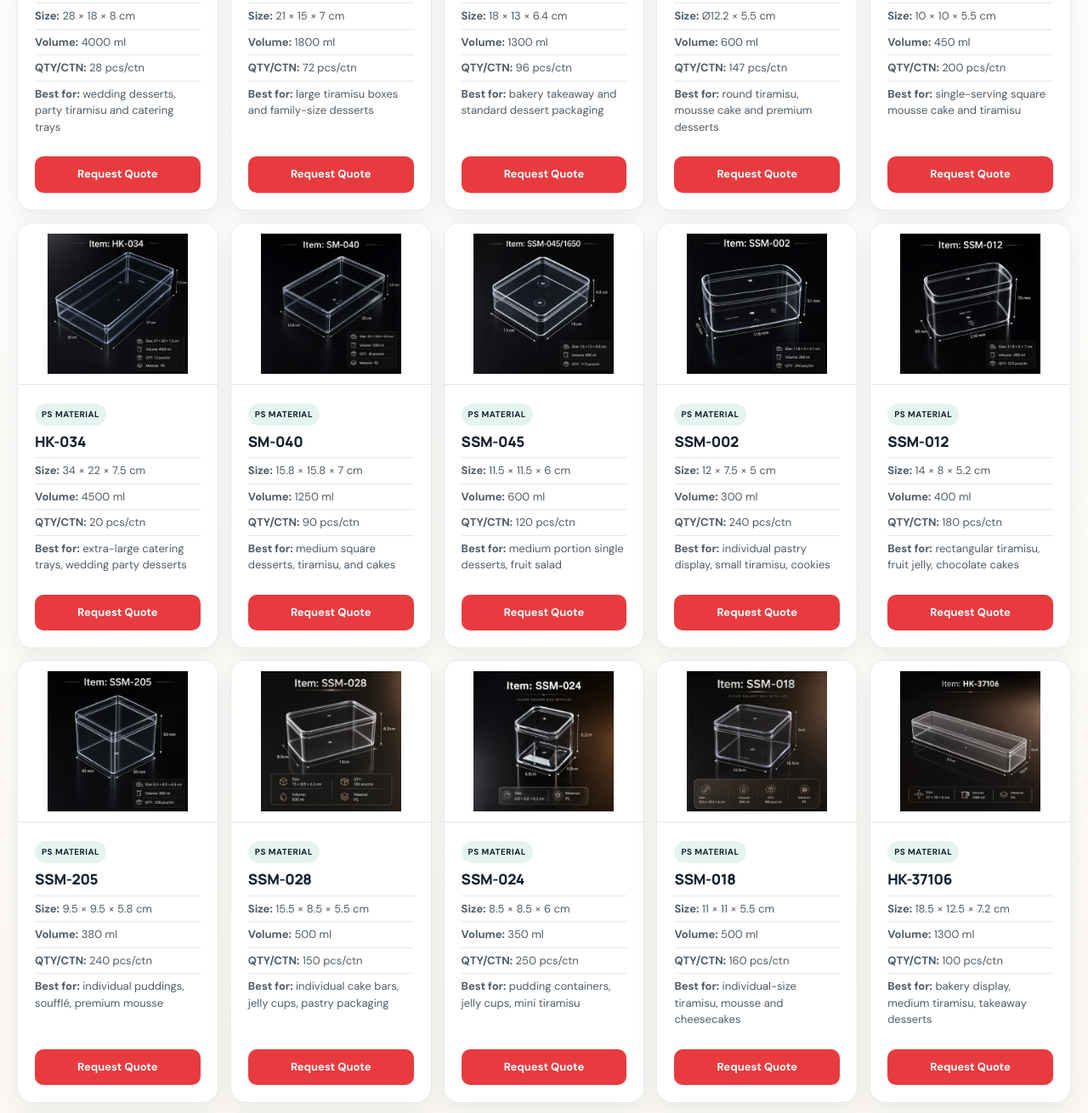
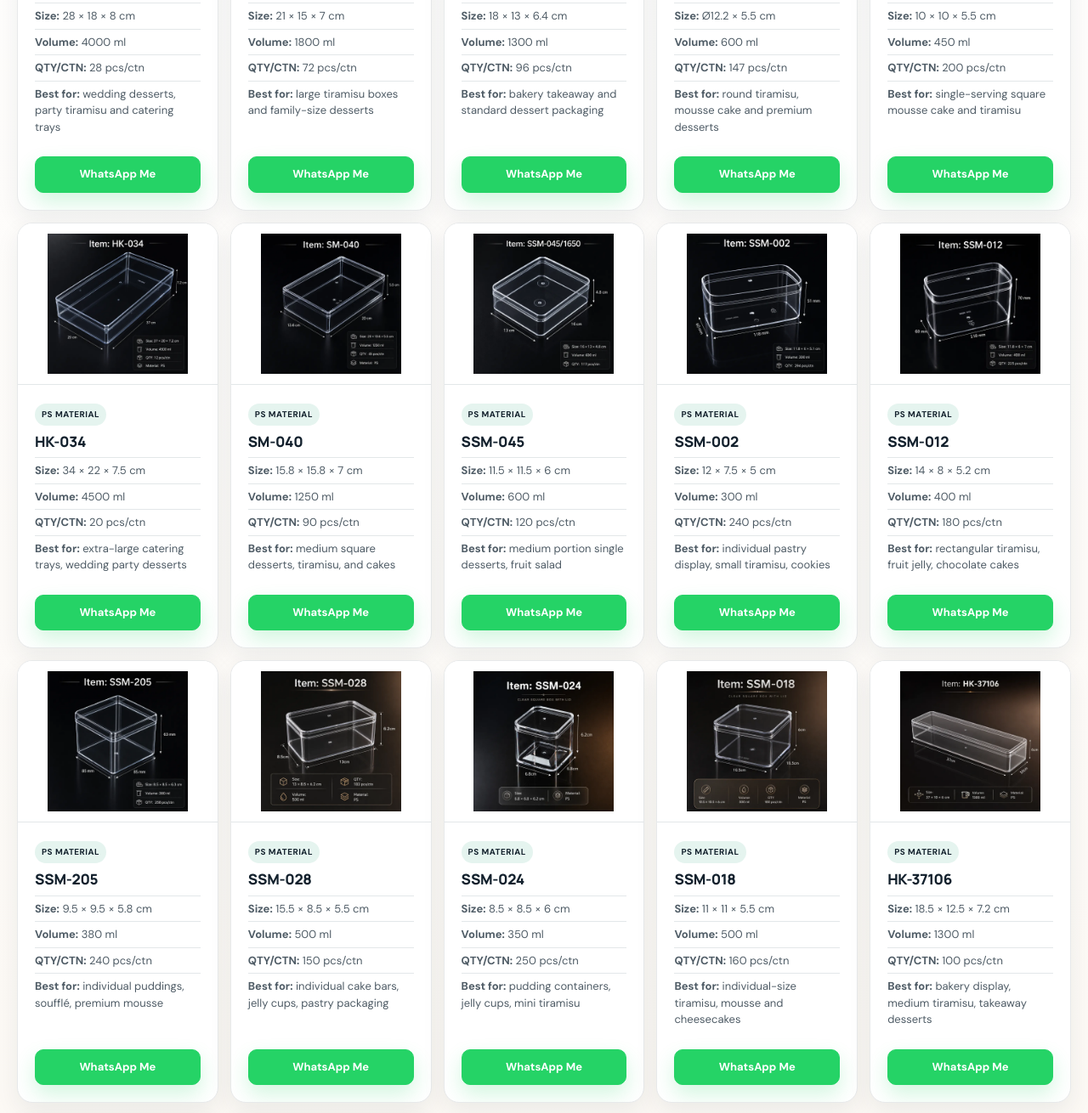
Before and after one commit to cleardessertpack-eric/cleardessertpack, a website: page products.html in a window 1280 px wide. Shown: the part 4428-5738 px from the top of the page at 85% size. Drawn offline with Linux system fonts and the light colour scheme.

Commit message:
Link product quote buttons to WhatsApp

```diff
--- a/products.html
+++ b/products.html
@@ -293,7 +293,7 @@
             </div>
           </div>
           <div style="padding: 0 20px 20px;">
-            <a href="contact.html?sku=HK-28188" class="btn" style="width: 100%; padding: 10px; font-size: 13px; text-align: center; justify-content: center; min-height: 38px; box-shadow: none;">Request Quote</a>
+            <a href="https://wa.me/8618358130956?text=Hi%2C%20I'm%20interested%20in%20SKU%20HK-28188.%20Please%20send%20me%20the%20price%2C%20MOQ%2C%20and%20sample%20details." target="_blank" rel="noopener noreferrer" class="btn wa-btn" style="width: 100%; padding: 10px; font-size: 13px; text-align: center; justify-content: center; min-height: 38px; box-shadow: none;">WhatsApp Me</a>
           </div>
         </article>
 
@@ -315,7 +315,7 @@
             </div>
           </div>
           <div style="padding: 0 20px 20px;">
-            <a href="contact.html?sku=HK-21157" class="btn" style="width: 100%; padding: 10px; font-size: 13px; text-align: center; justify-content: center; min-height: 38px; box-shadow: none;">Request Quote</a>
+            <a href="https://wa.me/8618358130956?text=Hi%2C%20I'm%20interested%20in%20SKU%20HK-21157.%20Please%20send%20me%20the%20price%2C%20MOQ%2C%20and%20sample%20details." target="_blank" rel="noopener noreferrer" class="btn wa-btn" style="width: 100%; padding: 10px; font-size: 13px; text-align: center; justify-content: center; min-height: 38px; box-shadow: none;">WhatsApp Me</a>
           </div>
         </article>
 
@@ -337,7 +337,7 @@
             </div>
           </div>
           <div style="padding: 0 20px 20px;">
-            <a href="contact.html?sku=E1300" class="btn" style="width: 100%; padding: 10px; font-size: 13px; text-align: center; justify-content: center; min-height: 38px; box-shadow: none;">Request Quote</a>
+            <a href="https://wa.me/8618358130956?text=Hi%2C%20I'm%20interested%20in%20SKU%20E1300.%20Please%20send%20me%20the%20price%2C%20MOQ%2C%20and%20sample%20details." target="_blank" rel="noopener noreferrer" class="btn wa-btn" style="width: 100%; padding: 10px; font-size: 13px; text-align: center; justify-content: center; min-height: 38px; box-shadow: none;">WhatsApp Me</a>
           </div>
         </article>
 
@@ -359,7 +359,7 @@
             </div>
           </div>
           <div style="padding: 0 20px 20px;">
-            <a href="contact.html?sku=SSM-016" class="btn" style="width: 100%; padding: 10px; font-size: 13px; text-align: center; justify-content: center; min-height: 38px; box-shadow: none;">Request Quote</a>
+            <a href="https://wa.me/8618358130956?text=Hi%2C%20I'm%20interested%20in%20SKU%20SSM-016.%20Please%20send%20me%20the%20price%2C%20MOQ%2C%20and%20sample%20details." target="_blank" rel="noopener noreferrer" class="btn wa-btn" style="width: 100%; padding: 10px; font-size: 13px; text-align: center; justify-content: center; min-height: 38px; box-shadow: none;">WhatsApp Me</a>
           </div>
         </article>
 
@@ -381,7 +381,7 @@
             </div>
           </div>
           <div style="padding: 0 20px 20px;">
-            <a href="contact.html?sku=SSM-004" class="btn" style="width: 100%; padding: 10px; font-size: 13px; text-align: center; justify-content: center; min-height: 38px; box-shadow: none;">Request Quote</a>
+            <a href="https://wa.me/8618358130956?text=Hi%2C%20I'm%20interested%20in%20SKU%20SSM-004.%20Please%20send%20me%20the%20price%2C%20MOQ%2C%20and%20sample%20details." target="_blank" rel="noopener noreferrer" class="btn wa-btn" style="width: 100%; padding: 10px; font-size: 13px; text-align: center; justify-content: center; min-height: 38px; box-shadow: none;">WhatsApp Me</a>
           </div>
         </article>
 
@@ -403,7 +403,7 @@
             </div>
           </div>
           <div style="padding: 0 20px 20px;">
-            <a href="contact.html?sku=HK-034" class="btn" style="width: 100%; padding: 10px; font-size: 13px; text-align: center; justify-content: center; min-height: 38px; box-shadow: none;">Request Quote</a>
+            <a href="https://wa.me/8618358130956?text=Hi%2C%20I'm%20interested%20in%20SKU%20HK-034.%20Please%20send%20me%20the%20price%2C%20MOQ%2C%20and%20sample%20details." target="_blank" rel="noopener noreferrer" class="btn wa-btn" style="width: 100%; padding: 10px; font-size: 13px; text-align: center; justify-content: center; min-height: 38px; box-shadow: none;">WhatsApp Me</a>
           </div>
         </article>
 
@@ -425,7 +425,7 @@
             </div>
           </div>
           <div style="padding: 0 20px 20px;">
-            <a href="contact.html?sku=SM-040" class="btn" style="width: 100%; padding: 10px; font-size: 13px; text-align: center; justify-content: center; min-height: 38px; box-shadow: none;">Request Quote</a>
+            <a href="https://wa.me/8618358130956?text=Hi%2C%20I'm%20interested%20in%20SKU%20SM-040.%20Please%20send%20me%20the%20price%2C%20MOQ%2C%20and%20sample%20details." target="_blank" rel="noopener noreferrer" class="btn wa-btn" style="width: 100%; padding: 10px; font-size: 13px; text-align: center; justify-content: center; min-height: 38px; box-shadow: none;">WhatsApp Me</a>
           </div>
         </article>
 
@@ -447,7 +447,7 @@
             </div>
           </div>
           <div style="padding: 0 20px 20px;">
-            <a href="contact.html?sku=SSM-045" class="btn" style="width: 100%; padding: 10px; font-size: 13px; text-align: center; justify-content: center; min-height: 38px; box-shadow: none;">Request Quote</a>
+            <a href="https://wa.me/8618358130956?text=Hi%2C%20I'm%20interested%20in%20SKU%20SSM-045.%20Please%20send%20me%20the%20price%2C%20MOQ%2C%20and%20sample%20details." target="_blank" rel="noopener noreferrer" class="btn wa-btn" style="width: 100%; padding: 10px; font-size: 13px; text-align: center; justify-content: center; min-height: 38px; box-shadow: none;">WhatsApp Me</a>
           </div>
         </article>
 
@@ -469,7 +469,7 @@
             </div>
           </div>
           <div style="padding: 0 20px 20px;">
-            <a href="contact.html?sku=SSM-002" class="btn" style="width: 100%; padding: 10px; font-size: 13px; text-align: center; justify-content: center; min-height: 38px; box-shadow: none;">Request Quote</a>
+            <a href="https://wa.me/8618358130956?text=Hi%2C%20I'm%20interested%20in%20SKU%20SSM-002.%20Please%20send%20me%20the%20price%2C%20MOQ%2C%20and%20sample%20details." target="_blank" rel="noopener noreferrer" class="btn wa-btn" style="width: 100%; padding: 10px; font-size: 13px; text-align: center; justify-content: center; min-height: 38px; box-shadow: none;">WhatsApp Me</a>
           </div>
         </article>
 
@@ -491,7 +491,7 @@
             </div>
           </div>
           <div style="padding: 0 20px 20px;">
-            <a href="contact.html?sku=SSM-012" class="btn" style="width: 100%; padding: 10px; font-size: 13px; text-align: center; justify-content: center; min-height: 38px; box-shadow: none;">Request Quote</a>
+            <a href="https://wa.me/8618358130956?text=Hi%2C%20I'm%20interested%20in%20SKU%20SSM-012.%20Please%20send%20me%20the%20price%2C%20MOQ%2C%20and%20sample%20details." target="_blank" rel="noopener noreferrer" class="btn wa-btn" style="width: 100%; padding: 10px; font-size: 13px; text-align: center; justify-content: center; min-height: 38px; box-shadow: none;">WhatsApp Me</a>
           </div>
         </article>
 
@@ -513,7 +513,7 @@
             </div>
           </div>
           <div style="padding: 0 20px 20px;">
-            <a href="contact.html?sku=SSM-205" class="btn" style="width: 100%; padding: 10px; font-size: 13px; text-align: center; justify-content: center; min-height: 38px; box-shadow: none;">Request Quote</a>
+            <a href="https://wa.me/8618358130956?text=Hi%2C%20I'm%20interested%20in%20SKU%20SSM-205.%20Please%20send%20me%20the%20price%2C%20MOQ%2C%20and%20sample%20details." target="_blank" rel="noopener noreferrer" class="btn wa-btn" style="width: 100%; padding: 10px; font-size: 13px; text-align: center; justify-content: center; min-height: 38px; box-shadow: none;">WhatsApp Me</a>
           </div>
         </article>
 
@@ -535,7 +535,7 @@
             </div>
           </div>
           <div style="padding: 0 20px 20px;">
-            <a href="contact.html?sku=SSM-028" class="btn" style="width: 100%; padding: 10px; font-size: 13px; text-align: center; justify-content: center; min-height: 38px; box-shadow: none;">Request Quote</a>
+            <a href="https://wa.me/8618358130956?text=Hi%2C%20I'm%20interested%20in%20SKU%20SSM-028.%20Please%20send%20me%20the%20price%2C%20MOQ%2C%20and%20sample%20details." target="_blank" rel="noopener noreferrer" class="btn wa-btn" style="width: 100%; padding: 10px; font-size: 13px; text-align: center; justify-content: center; min-height: 38px; box-shadow: none;">WhatsApp Me</a>
           </div>
         </article>
 
@@ -557,7 +557,7 @@
             </div>
           </div>
           <div style="padding: 0 20px 20px;">
-            <a href="contact.html?sku=SSM-024" class="btn" style="width: 100%; padding: 10px; font-size: 13px; text-align: center; justify-content: center; min-height: 38px; box-shadow: none;">Request Quote</a>
+            <a href="https://wa.me/8618358130956?text=Hi%2C%20I'm%20interested%20in%20SKU%20SSM-024.%20Please%20send%20me%20the%20price%2C%20MOQ%2C%20and%20sample%20details." target="_blank" rel="noopener noreferrer" class="btn wa-btn" style="width: 100%; padding: 10px; font-size: 13px; text-align: center; justify-content: center; min-height: 38px; box-shadow: none;">WhatsApp Me</a>
           </div>
         </article>
 
@@ -579,7 +579,7 @@
             </div>
           </div>
           <div style="padding: 0 20px 20px;">
-            <a href="contact.html?sku=SSM-018" class="btn" style="width: 100%; padding: 10px; font-size: 13px; text-align: center; justify-content: center; min-height: 38px; box-shadow: none;">Request Quote</a>
+            <a href="https://wa.me/8618358130956?text=Hi%2C%20I'm%20interested%20in%20SKU%20SSM-018.%20Please%20send%20me%20the%20price%2C%20MOQ%2C%20and%20sample%20details." target="_blank" rel="noopener noreferrer" class="btn wa-btn" style="width: 100%; padding: 10px; font-size: 13px; text-align: center; justify-content: center; min-height: 38px; box-shadow: none;">WhatsApp Me</a>
           </div>
         </article>
 
@@ -601,7 +601,7 @@
             </div>
           </div>
           <div style="padding: 0 20px 20px;">
-            <a href="contact.html?sku=HK-37106" class="btn" style="width: 100%; padding: 10px; font-size: 13px; text-align: center; justify-content: center; min-height: 38px; box-shadow: none;">Request Quote</a>
+            <a href="https://wa.me/8618358130956?text=Hi%2C%20I'm%20interested%20in%20SKU%20HK-37106.%20Please%20send%20me%20the%20price%2C%20MOQ%2C%20and%20sample%20details." target="_blank" rel="noopener noreferrer" class="btn wa-btn" style="width: 100%; padding: 10px; font-size: 13px; text-align: center; justify-content: center; min-height: 38px; box-shadow: none;">WhatsApp Me</a>
           </div>
         </article>
 
@@ -623,7 +623,7 @@
             </div>
           </div>
           <div style="padding: 0 20px 20px;">
-            <a href="contact.html?sku=HK-30117" class="btn" style="width: 100%; padding: 10px; font-size: 13px; text-align: center; justify-content: center; min-height: 38px; box-shadow: none;">Request Quote</a>
+            <a href="https://wa.me/8618358130956?text=Hi%2C%20I'm%20interested%20in%20SKU%20HK-30117.%20Please%20send%20me%20the%20price%2C%20MOQ%2C%20and%20sample%20details." target="_blank" rel="noopener noreferrer" class="btn wa-btn" style="width: 100%; padding: 10px; font-size: 13px; text-align: center; justify-content: center; min-height: 38px; box-shadow: none;">WhatsApp Me</a>
           </div>
         </article>
 
@@ -645,7 +645,7 @@
             </div>
           </div>
           <div style="padding: 0 20px 20px;">
-            <a href="contact.html?sku=HK-40117" class="btn" style="width: 100%; padding: 10px; font-size: 13px; text-align: center; justify-content: center; min-height: 38px; box-shadow: none;">Request Quote</a>
+            <a href="https://wa.me/8618358130956?text=Hi%2C%20I'm%20interested%20in%20SKU%20HK-40117.%20Please%20send%20me%20the%20price%2C%20MOQ%2C%20and%20sample%20details." target="_blank" rel="noopener noreferrer" class="btn wa-btn" style="width: 100%; padding: 10px; font-size: 13px; text-align: center; justify-content: center; min-height: 38px; box-shadow: none;">WhatsApp Me</a>
           </div>
         </article>
       </div>
```
